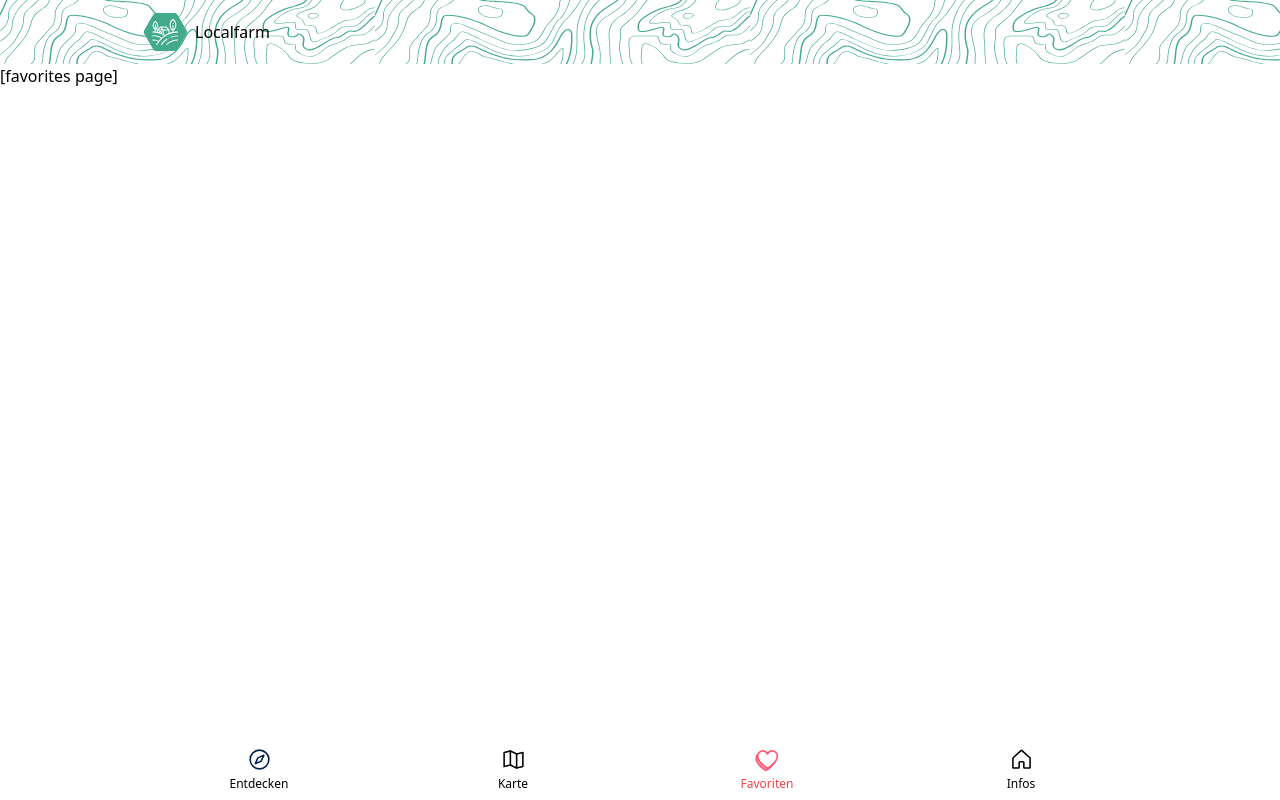
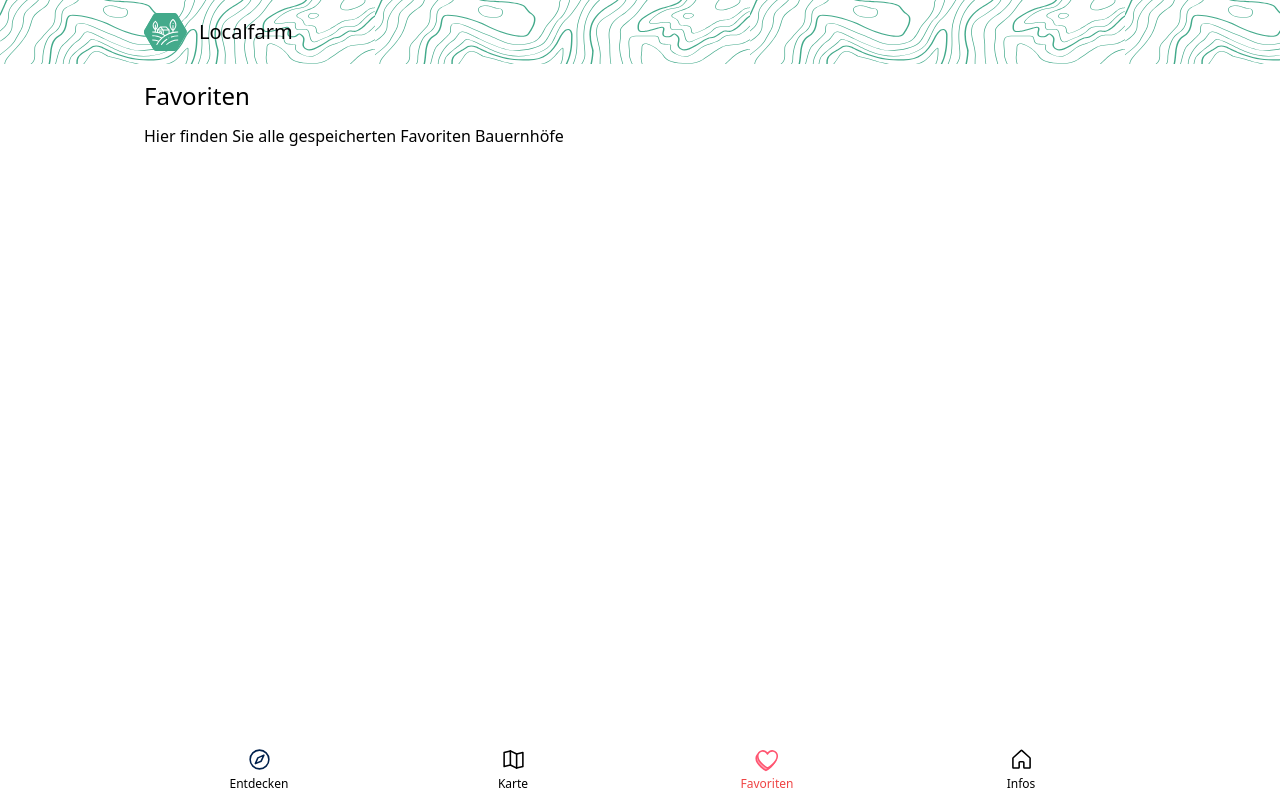
Before and after one commit to zischler/localfarm, a Nuxt app: page /favorites in a window 1280 px wide. Built offline with nearby package versions, Linux system fonts and the light colour scheme.

Commit message:
style & layout improvements

```diff
--- a/components/FarmCard.vue
+++ b/components/FarmCard.vue
@@ -6,13 +6,13 @@
         <div class="bg-white p-6 flex flex-row justify-between">
             <div class="flex flex-col">
                 <h1 class="text-xl mb-2 font-semibold text-gray-900">{{ farm.title }}</h1>
-                <p class="text-sm font-medium text-gray-500 flex mb-4">
+                <p class="text-sm font-medium text-gray-500 flex">
                     <svg class="mr-2" width="20" height="20" viewBox="0 0 20 20" preserveAspectRatio="xMinYMax">
                         <use xlink:href="#map-pin-line"></use>
                     </svg>
                     <span>{{ farm.city }}</span>
                 </p>
-                <p class="mt-3">{{ farm.info_text.slice(0, 120) }}...</p>
+                <p class="mt-3 text-gray-500">{{ farm.info_text.slice(0, 120) }}...</p>
             </div>
             <div class="flex items-start justify-center">
                 <svg @click="saveToFavorites()" class="mx-auto fill-current stroke-current text-black" width="25" height="25" viewBox="0 0 25 25" preserveAspectRatio="xMinYMax">
--- a/components/svgSymbols.vue
+++ b/components/svgSymbols.vue
@@ -200,19 +200,19 @@
       >
         <path
           d="M4.375 18.125H15.625"
-          stroke="black"
+          stroke="currentColor"
           stroke-linecap="round"
           stroke-linejoin="round"
         />
         <path
           d="M10 10.625C11.3807 10.625 12.5 9.50571 12.5 8.125C12.5 6.74429 11.3807 5.625 10 5.625C8.61929 5.625 7.5 6.74429 7.5 8.125C7.5 9.50571 8.61929 10.625 10 10.625Z"
-          stroke="black"
+          stroke="currentColor"
           stroke-linecap="round"
           stroke-linejoin="round"
         />
         <path
           d="M16.25 8.125C16.25 13.75 10 18.125 10 18.125C10 18.125 3.75 13.75 3.75 8.125C3.75 6.4674 4.40848 4.87769 5.58058 3.70558C6.75269 2.53348 8.3424 1.875 10 1.875C11.6576 1.875 13.2473 2.53348 14.4194 3.70558C15.5915 4.87769 16.25 6.4674 16.25 8.125V8.125Z"
-          stroke="black"
+          stroke="currentColor"
           stroke-linecap="round"
           stroke-linejoin="round"
         />
--- a/components/vHeader.vue
+++ b/components/vHeader.vue
@@ -1,11 +1,11 @@
 <template>
     <div class="header w-full h-16">
         <div class="max-w-5xl w-full h-full mx-auto px-4">
-            <a href="/" class="w-full h-full flex items-center">
+            <a href="/" class="w-full h-full flex items-center text-shadow">
                 <svg width="43" height="38" viewBox="0 0 43 38" preserveAspectRatio="xMinYMax">
                     <use xlink:href="#logo"></use>
                 </svg>
-                <div class="ml-2">Localfarm</div>
+                <div class="ml-3 text-xl">Localfarm</div>
             </a>
         </div>
     </div>
--- a/pages/favorites.vue
+++ b/pages/favorites.vue
@@ -1,7 +1,12 @@
 <template>
-  <div>
-    [favorites page]
-  </div>
+    <div class="max-w-5xl w-full h-full mx-auto px-4 pb-12">
+        <div class="my-4">
+            <h1 class="text-2xl">Favoriten</h1>
+            <p class="mt-3">
+                Hier finden Sie alle gespeicherten Favoriten Bauernhöfe
+            </p>
+        </div>
+    </div>
 </template>
 
 <script>
--- a/pages/index.vue
+++ b/pages/index.vue
@@ -1,10 +1,10 @@
 <template>
-  <div>
-    <svg-symbols />
-    <div class="max-w-5xl w-full h-full mx-auto px-4 pb-12">
-        <FarmCard v-for="farm in farms" :farm="farm" :key="farm.id" />
+    <div>
+        <svg-symbols />
+        <div class="max-w-5xl w-full h-full mx-auto px-4 pb-12">
+            <FarmCard v-for="farm in farms" :farm="farm" :key="farm.id" />
+        </div>
     </div>
-  </div>
 </template>
 
 <script>
--- a/pages/info.vue
+++ b/pages/info.vue
@@ -2,7 +2,7 @@
     <div class="max-w-5xl w-full h-full mx-auto px-4 pb-12">
         <div class="my-4">
             <h1 class="text-2xl">Weitere Informationen</h1>
-            <p class="mt-4">
+            <p class="mt-3">
                 Lorem ipsum dolor sit amet, consetetur sadipscing elitr, sed diam
                 nonumy eirmod tempor invidunt ut labore et dolore magna aliquyam
                 erat, sed diam voluptua. At vero eos et accusam.
```
